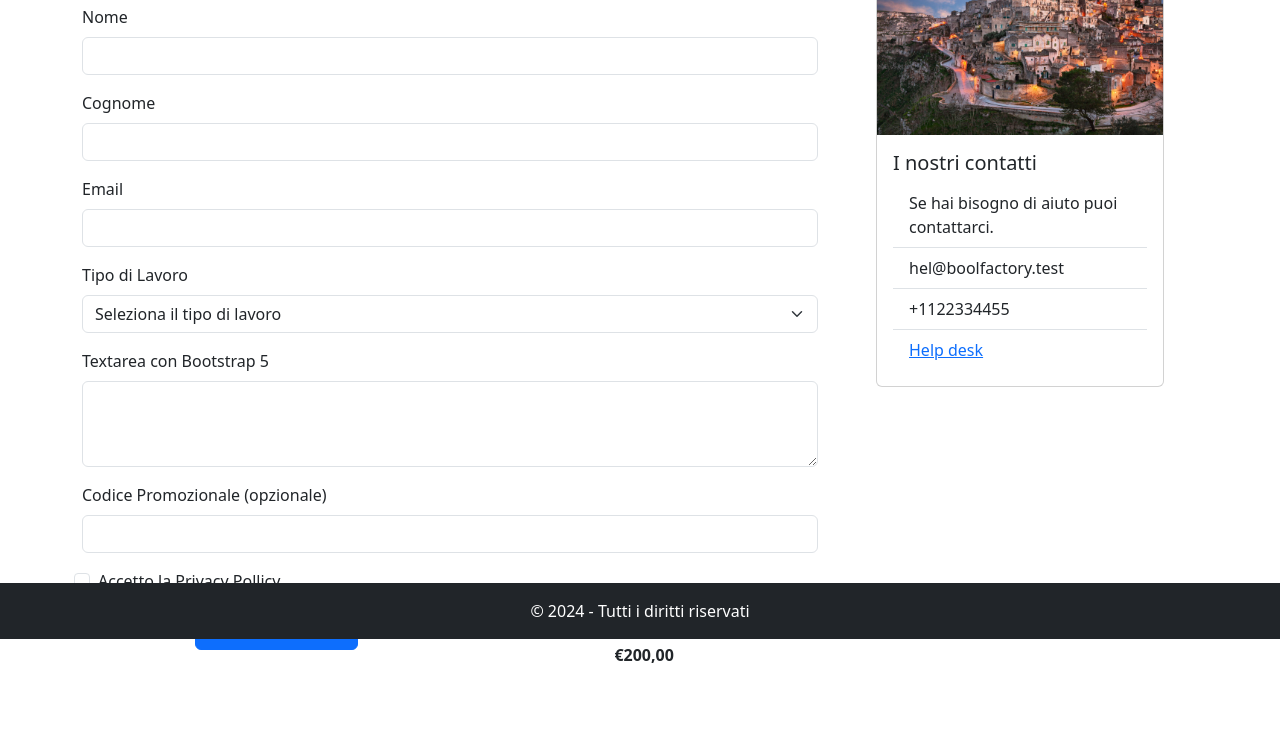
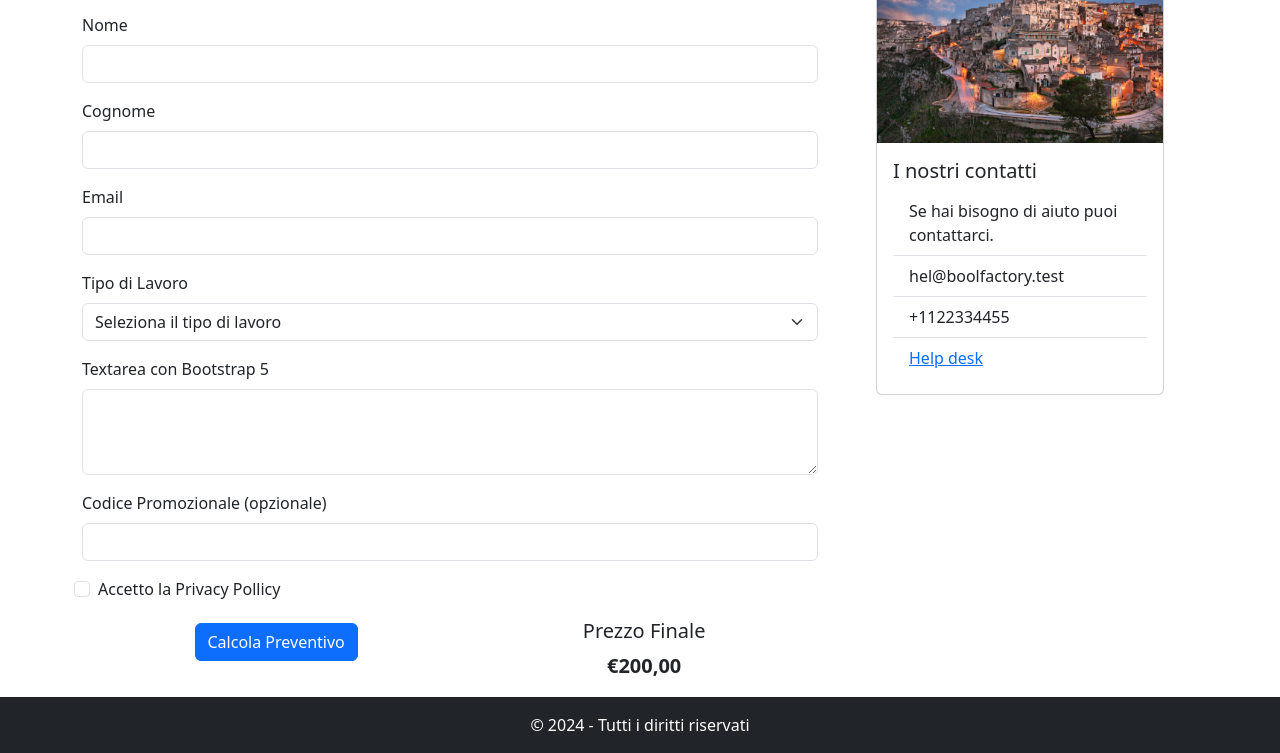
Before and after one commit to federicomolino/bootstrap-preventivo, a plain HTML site: page index.html in a window 1280 px wide. Shown: the part 161-914 px from the top of the page. Before the commit the page ends 828 px from the top, so only its background shows below. Drawn offline with nearby package versions, Linux system fonts and the light colour scheme.

Commit message:
fix: footer della pagina e fix importo

```diff
--- a/index.html
+++ b/index.html
@@ -31,9 +31,10 @@
               </div>
             </nav>
       </header>
-
-      <main>
-        <div class="container mt-2">
+      <!--tutto il main in una colonna flessibile-->
+      <main class="d-flex flex-column">
+        <!--faccio "crescere" per fargli occupare tutto lo spazio a disposizione -->
+        <div class="container mt-2 flex-grow-1">
 
             <div class="row mt-4 align-items-start">
 
@@ -82,11 +83,11 @@
                                 <label class="form-check-label" for="flexCheckDefault">Accetto la Privacy Pollicy</label>
                             </div>
 
-                            <div class="d-flex flex-column flex-md-row justify-content-center justify-content-md-around align-items-center">
+                            <div class="d-flex flex-column flex-md-row justify-content-center justify-content-md-around align-items-center mt-3">
                                 <button type="button" class="btn btn-primary mb-3">Calcola Preventivo</button>
                                 <div class="text-center">
                                     <h5>Prezzo Finale</h5>
-                                    <b>€200,00</b>
+                                    <b class="fs-5">€200,00</b>
                                 </div>
                             </div>
                         </form>
@@ -110,8 +111,9 @@
             </div>
         </div>
     </main>
+    <!--footer-->
     <footer>
-        <div class="text-center py-3 bg-dark text-white mt-2 fixed-bottom">
+        <div class="text-center py-3 bg-dark text-white mt-3 ">
           <p class="mb-0">© 2024 - Tutti i diritti riservati</p>
         </div>
     </footer>
```
